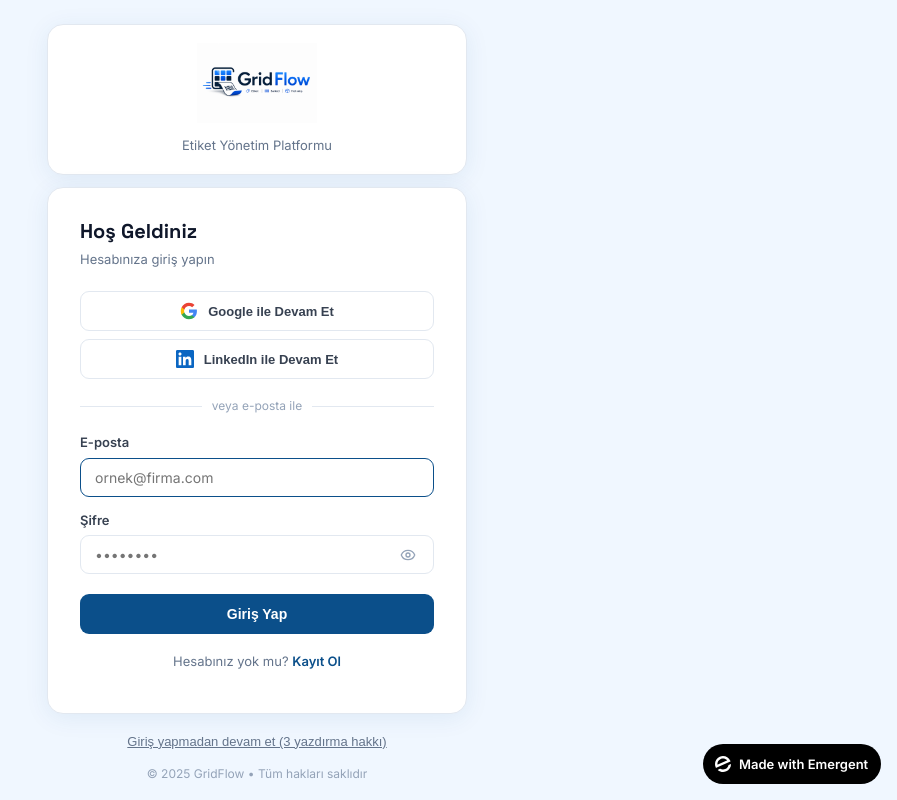
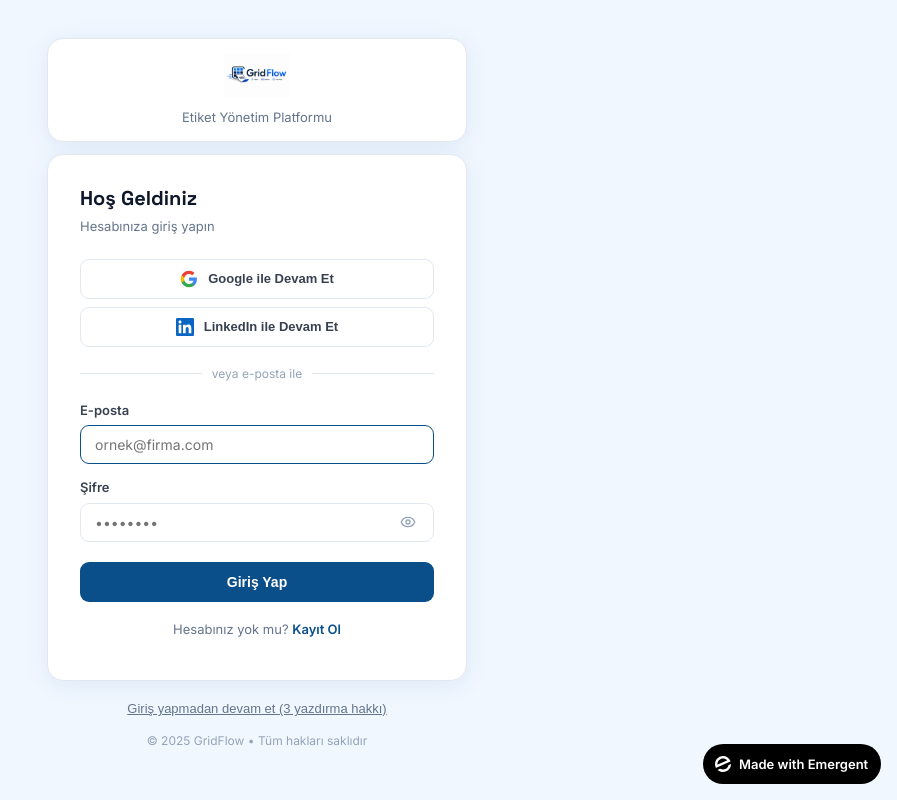
Before and after one commit to sismanekrm-beep/gridflow, a React (Create React App) app in the folder frontend/: page /login in a window 1280 px wide. Shown: the whole page, without its empty margins (383-1280 px from the left). Built offline with nearby package versions, Linux system fonts and the light colour scheme; no server answers.

Commit message:
fix: reduce logo card padding and image height to fit tightly
Co-Authored-By: Claude Sonnet 4.6 <noreply@anthropic.com>

```diff
--- a/frontend/src/pages/Login.jsx
+++ b/frontend/src/pages/Login.jsx
@@ -92,9 +92,9 @@ export default function Login() {
     <div style={{ minHeight: '100vh', backgroundColor: '#F0F7FF', display: 'flex', alignItems: 'center', justifyContent: 'center', padding: '24px', fontFamily: "'Inter','Arial',sans-serif" }}>
       <div style={{ width: '100%', maxWidth: '420px' }}>
         {/* Logo */}
-        <div style={{ backgroundColor: '#fff', borderRadius: '16px', padding: '18px 32px', boxShadow: '0 4px 24px rgba(11,79,138,0.08)', border: '1px solid #E2E8F0', textAlign: 'center', marginBottom: '12px' }}>
-          <img src="/logo.png" alt="GridFlow" style={{ height: '80px', objectFit: 'contain' }} />
-          <p style={{ fontSize: '13px', color: '#64748B', margin: '8px 0 0' }}>Etiket Yönetim Platformu</p>
+        <div style={{ backgroundColor: '#fff', borderRadius: '16px', padding: '14px 32px', boxShadow: '0 4px 24px rgba(11,79,138,0.08)', border: '1px solid #E2E8F0', textAlign: 'center', marginBottom: '12px' }}>
+          <img src="/logo.png" alt="GridFlow" style={{ height: '44px', objectFit: 'contain' }} />
+          <p style={{ fontSize: '13px', color: '#64748B', margin: '6px 0 0' }}>Etiket Yönetim Platformu</p>
         </div>
 
         <div style={{ backgroundColor: '#fff', borderRadius: '16px', padding: '28px 32px', boxShadow: '0 4px 24px rgba(11,79,138,0.08)', border: '1px solid #E2E8F0' }}>
--- a/frontend/src/pages/Register.jsx
+++ b/frontend/src/pages/Register.jsx
@@ -128,8 +128,8 @@ export default function Register() {
       {/* Register form */}
       <div style={{ width: '100%', maxWidth: '440px' }}>
         {/* Logo */}
-        <div style={{ backgroundColor: '#fff', borderRadius: '16px', padding: '18px 28px', boxShadow: '0 4px 24px rgba(11,79,138,0.08)', border: '1px solid #E2E8F0', textAlign: 'center', marginBottom: '12px' }}>
-          <img src="/logo.png" alt="GridFlow" style={{ height: '72px', objectFit: 'contain' }} />
+        <div style={{ backgroundColor: '#fff', borderRadius: '16px', padding: '14px 28px', boxShadow: '0 4px 24px rgba(11,79,138,0.08)', border: '1px solid #E2E8F0', textAlign: 'center', marginBottom: '12px' }}>
+          <img src="/logo.png" alt="GridFlow" style={{ height: '44px', objectFit: 'contain' }} />
         </div>
 
         <div style={{ backgroundColor: '#fff', borderRadius: '16px', padding: '26px 28px', boxShadow: '0 4px 24px rgba(11,79,138,0.08)', border: '1px solid #E2E8F0' }}>
```
